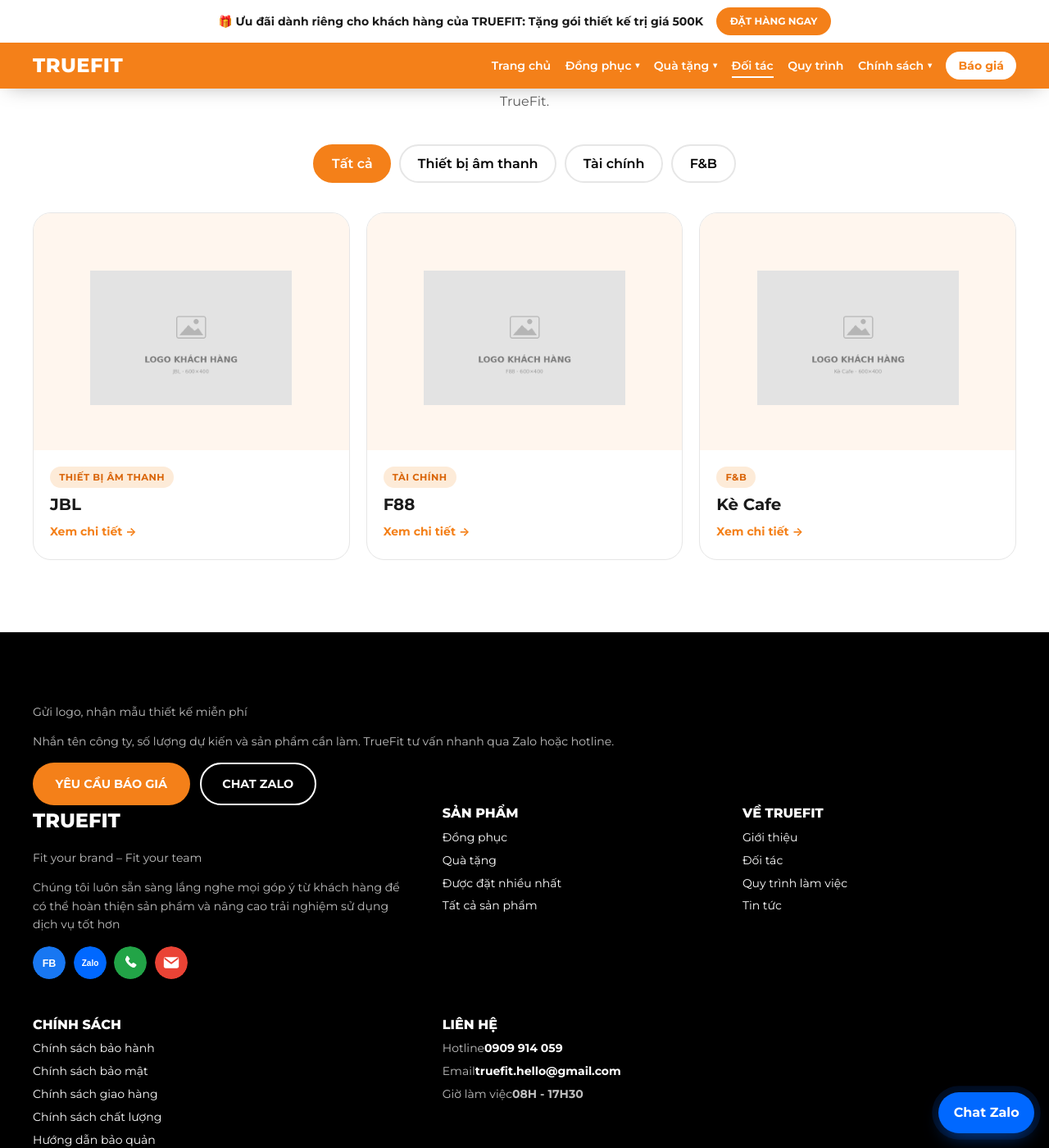
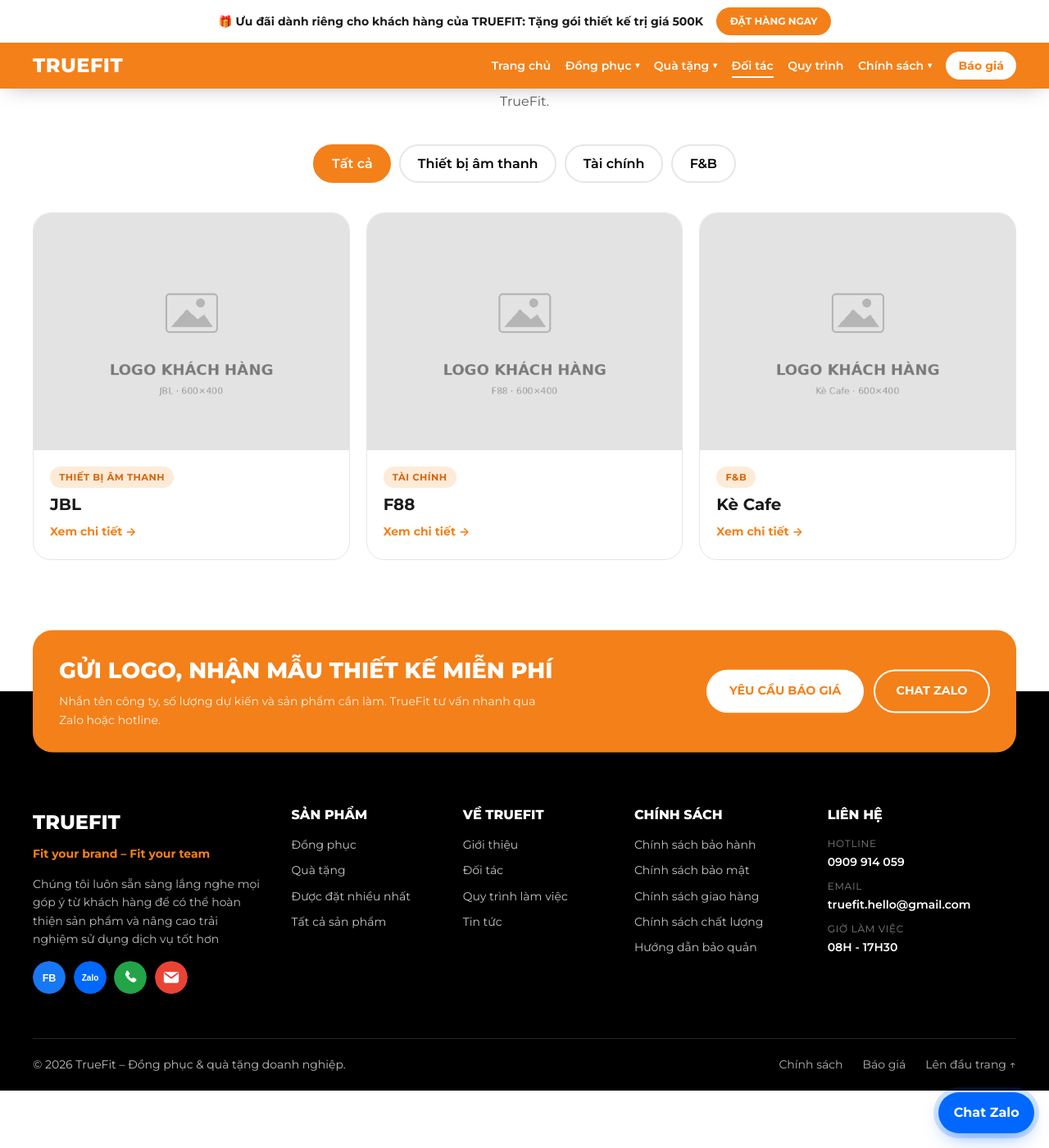
Before and after one commit to bap47/truefit, a Jekyll site: the page built from khach-hang/index.html, in a window 1280 px wide and 1400 px high, scrolled down 212 px. Shown: the whole window at 82% size. Built offline with Jekyll 4.4.1, drawn with Linux system fonts in a browser that asks for light colours.

Commit message:
Add files via upload

```diff
--- a/assets/css/main.css
+++ b/assets/css/main.css
@@ -537,3 +537,33 @@
 
 /* Logo đối tác chạy ngang: bỏ nền màu */
 .tf-marquee__item { background: transparent; padding: .5rem 1rem; }
+
+/* ---------- Footer mới ---------- */
+.tf-footer { padding-block: 0 1.25rem; }
+.tf-fcta { display: flex; flex-wrap: wrap; align-items: center; justify-content: space-between; gap: 1.25rem 2rem; background: var(--orange); color: #fff; border-radius: 24px; padding: 1.75rem 2rem; transform: translateY(-50%); margin-bottom: -1rem; }
+.tf-fcta__h { margin: 0; font-weight: 800; text-transform: uppercase; font-size: var(--fs-lg); }
+.tf-fcta__p { margin: .3rem 0 0; color: rgba(255,255,255,.9); max-width: 38rem; }
+.tf-fcta .btn { background: #fff; color: var(--orange); }
+.tf-fcta .btn:hover { background: var(--black); color: #fff; }
+.tf-fcta .btn--ghost { background: transparent; color: #fff; border-color: #fff; }
+.tf-footer__grid { grid-template-columns: 1.6fr 1fr 1fr 1.15fr 1.3fr; gap: 2rem; padding-top: .5rem; }
+.tf-footer__slogan { color: var(--orange); font-weight: 700; margin: 0 0 .75rem; }
+.tf-fcol h3 { margin-bottom: 1rem; }
+.tf-fcol ul { gap: .55rem; }
+.tf-fcol a { color: rgba(255,255,255,.78); }
+.tf-fcol a:hover { color: var(--orange); }
+.tf-fcontact li { display: grid; gap: .1rem; }
+.tf-fcontact span { font-size: .75rem; text-transform: uppercase; letter-spacing: .06em; color: rgba(255,255,255,.5); }
+.tf-fcontact strong, .tf-fcontact a strong { color: #fff; font-weight: 600; }
+.tf-footer__bottom { display: flex; flex-wrap: wrap; justify-content: space-between; gap: .75rem; border-top: 1px solid rgba(255,255,255,.15); margin-top: 2.5rem; padding-top: 1.25rem; }
+.tf-footer__bottom p { margin: 0; }
+.tf-footer__links { display: flex; gap: 1.5rem; }
+.tf-footer__links a { color: rgba(255,255,255,.7); }
+#bao-gia + .tf-footer, main + .tf-footer { margin-top: 4.5rem; }
+@media (max-width: 1000px) { .tf-footer__grid { grid-template-columns: 1fr 1fr 1fr; } .tf-fcol--brand { grid-column: 1 / -1; } }
+@media (max-width: 600px) { .tf-footer__grid { grid-template-columns: 1fr 1fr; } .tf-fcta { padding: 1.4rem; transform: translateY(-35%); } .tf-fcta .tf-btns { width: 100%; } .tf-fcta .btn { flex: 1; } }
+
+/* Ảnh card đối tác lấp đầy khung */
+.tf-story__img--logo { padding: 0; display: block; }
+.tf-story__img--logo img, .tf-story__img img { width: 100%; height: 100%; object-fit: cover; }
+.tf-footer--home { margin-top: 0 !important; padding-top: clamp(3rem, 6vw, 4.5rem); }
```
